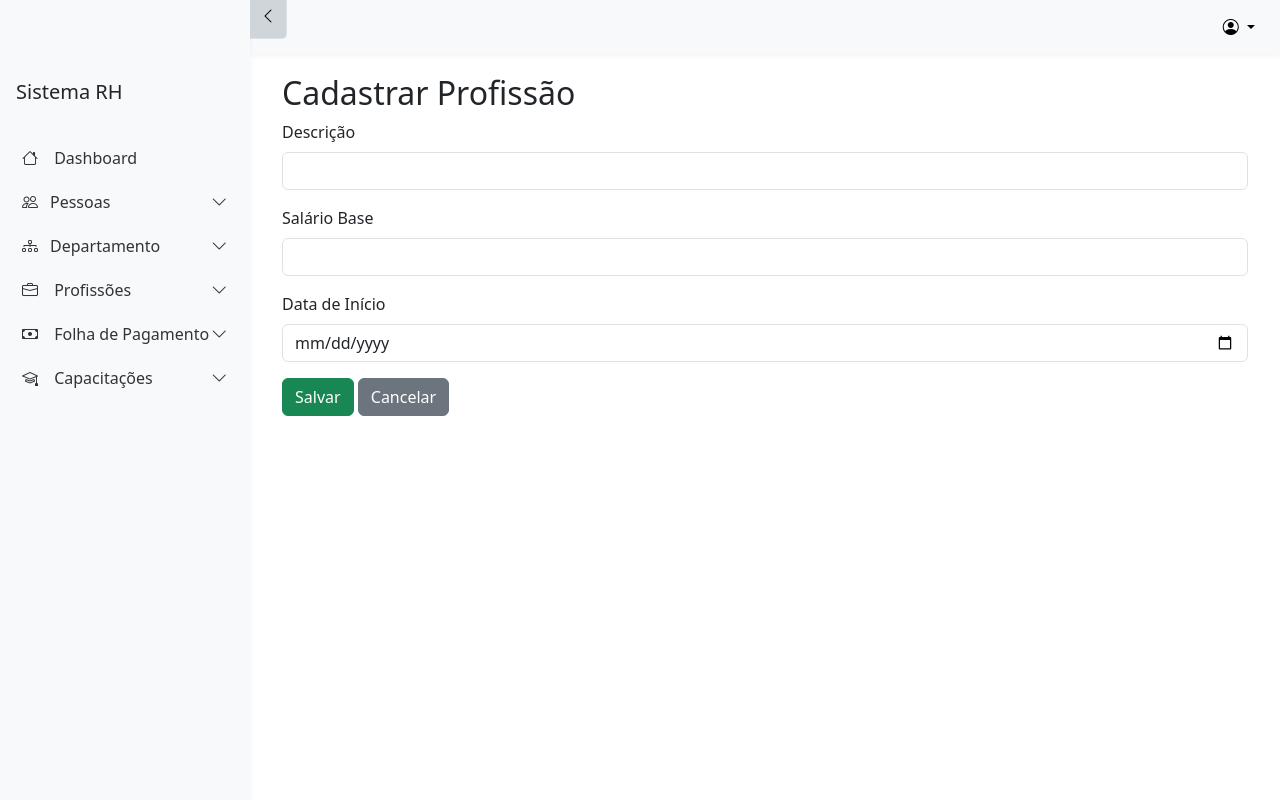
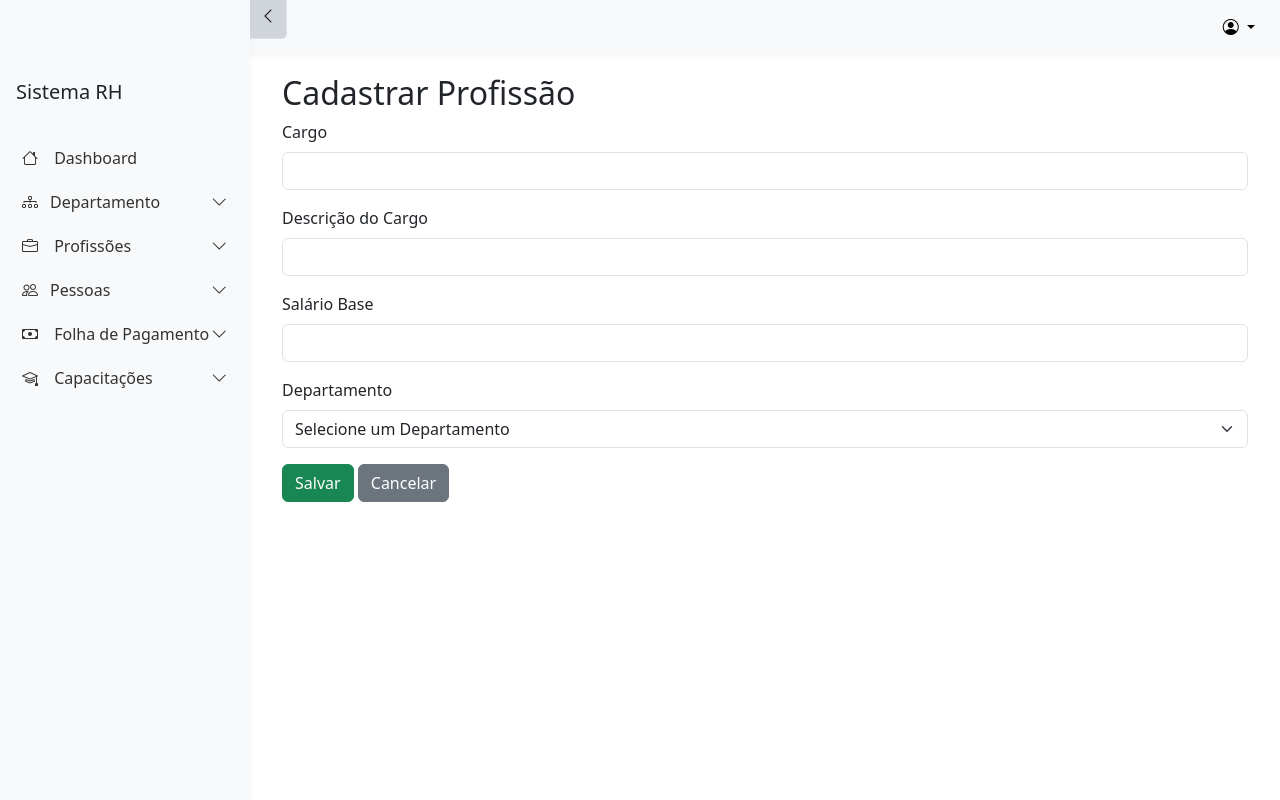
Before and after one commit to hemmerson/SGRH, a Flask app: page /profissoes/nova in a window 1280 px wide. Run offline with Flask 3, Linux system fonts and the light colour scheme.

Commit message:
funcionalidade profissao completa, juntamente com ajustes no base.html

```diff
--- a/app.py
+++ b/app.py
@@ -9,7 +9,8 @@
     app = Flask(__name__)
 
     # Configurações
-    app.config['SECRET_KEY'] = os.urandom(24).hex()
+    # Melhor prática: usar variável de ambiente para a chave secreta
+    app.config['SECRET_KEY'] = os.environ.get('SECRET_KEY', 'uma-chave-secreta-padrao')
     app.config['SQLALCHEMY_DATABASE_URI'] = 'sqlite:///database.db'
     app.config['SQLALCHEMY_TRACK_MODIFICATIONS'] = False
 
@@ -22,7 +23,8 @@
 
     # Rotas principais
     @app.route('/')
-    def index():
+    @app.route('/dashboard')
+    def dashboard():
         stats = {
             'total_pessoas': Pessoa.query.count(),
             'total_profissoes': Profissao.query.count(),
@@ -31,7 +33,7 @@
         }
         return render_template('index.html', stats=stats)
 
-    # Criar tabelas
+    # Criar tabelas - Movido para antes do return
     with app.app_context():
         db.create_all()
 
--- a/routes/profissoes.py
+++ b/routes/profissoes.py
@@ -1,60 +1,89 @@
-from flask import Blueprint, render_template, request, redirect, url_for, flash
+from flask import render_template, request, redirect, url_for, flash
+from decimal import Decimal
 from db import db
-from models.models import Profissao
+from models.models import Profissao, Departamento
 from routes import profissao_bp
 
-# Rota para listar profissões
+
 @profissao_bp.route('/profissoes')
 def listar():
     profissoes = Profissao.query.all()
     return render_template('profissao/listar.html', profissoes=profissoes)
 
-# Rota para adicionar uma nova profissão
+
 @profissao_bp.route('/profissoes/nova', methods=['GET', 'POST'])
 def cadastrar():
+    departamentos = Departamento.query.all()
+
     if request.method == 'POST':
+        nome_cargo = request.form['nome_cargo']
         descricao = request.form['descricao']
         salario_base = request.form['salario_base']
-        data_inicio = request.form['data_inicio']
+        departamento_id = request.form['departamento_id']
 
-        if not descricao or not salario_base or not data_inicio:
+        if not descricao or not salario_base or not nome_cargo or not departamento_id:
             flash("Todos os campos são obrigatórios!", "danger")
-            return redirect(url_for('profissao.adicionar_profissao'))
+            return redirect(url_for('profissao.cadastrar'))
+
+        try:
+            salario_base = Decimal(salario_base.replace(',', '.'))
+        except:
+            flash("Salário base deve ser um valor numérico válido!", "danger")
+            return redirect(url_for('profissao.cadastrar'))
 
         nova_profissao = Profissao(
             descricao=descricao,
             salario_base=salario_base,
-            data_inicio=data_inicio
+            nome_cargo=nome_cargo,
+            departamento_id=departamento_id
         )
 
-        db.session.add(nova_profissao)
-        db.session.commit()
-        flash("Profissão adicionada com sucesso!", "success")
-        return redirect(url_for('profissao.listar_profissoes'))
+        try:
+            db.session.add(nova_profissao)
+            db.session.commit()
+            flash("Profissão adicionada com sucesso!", "success")
+            return redirect(url_for('profissao.listar'))
+        except Exception as e:
+            db.session.rollback()
+            flash("Erro ao adicionar profissão. Por favor, tente novamente.", "danger")
+            return redirect(url_for('profissao.cadastrar'))
 
-    return render_template('profissao/form.html')
+    return render_template('profissao/form.html', departamentos=departamentos)
 
-# Rota para editar uma profissão
+
 @profissao_bp.route('/profissoes/editar/<int:id>', methods=['GET', 'POST'])
 def editar(id):
     profissao = Profissao.query.get_or_404(id)
+    departamentos = Departamento.query.all()
 
     if request.method == 'POST':
-        profissao.descricao = request.form['descricao']
-        profissao.salario_base = request.form['salario_base']
-        profissao.data_inicio = request.form['data_inicio']
+        try:
+            profissao.nome_cargo = request.form['nome_cargo']
+            profissao.descricao = request.form['descricao']
+            profissao.salario_base = Decimal(request.form['salario_base'].replace(',', '.'))
+            profissao.departamento_id = request.form['departamento_id']
 
+            db.session.commit()
+            flash("Profissão atualizada com sucesso!", "success")
+            return redirect(url_for('profissao.listar'))
+        except ValueError:
+            flash("Salário base deve ser um valor numérico válido!", "danger")
+        except Exception as e:
+            db.session.rollback()
+            flash("Erro ao atualizar profissão. Por favor, tente novamente.", "danger")
+
+    return render_template('profissao/form.html', profissao=profissao, departamentos=departamentos)
+
+
+@profissao_bp.route('/profissoes/deletar/<int:id>', methods=['POST'])
+def excluir(id):
+    profissao = Profissao.query.get_or_404(id)
+    try:
+        db.session.delete(profissao)
         db.session.commit()
-        flash("Profissão atualizada com sucesso!", "success")
-        return redirect(url_for('profissao.listar_profissoes'))
+        flash("Profissão removida com sucesso!", "success")
+    except Exception as e:
+        db.session.rollback()
+        flash("Erro ao remover profissão. Verifique se não há pessoas vinculadas.", "danger")
 
-    return render_template('profissao/form.html', profissao=profissao)
-
-# Rota para deletar uma profissão
-@profissao_bp.route('/profissoes/deletar/<int:id>', methods=['POST'])
-def deletar(id):
-    profissao = Profissao.query.get_or_404(id)
-    db.session.delete(profissao)
-    db.session.commit()
-    flash("Profissão removida com sucesso!", "success")
-    return redirect(url_for('profissao.listar_profissoes'))
+    return redirect(url_for('profissao.listar'))
--- a/static/js/script.js
+++ b/static/js/script.js
@@ -1,4 +1,4 @@
-document.addEventListener('DOMContentLoaded', function() {
+document.addEventListener('DOMContentLoaded', function () {
     const toggleBtn = document.querySelector('.toggle-sidebar');
     const sidebar = document.querySelector('.sidebar');
     const mainContent = document.querySelector('.main-content');
@@ -45,14 +45,14 @@
     }
 
     // Adicionar evento de clique ao botão toggle
-    toggleBtn.addEventListener('click', function(e) {
+    toggleBtn.addEventListener('click', function (e) {
         e.preventDefault();
         toggleSidebar();
     });
 
     // Adicionar eventos aos itens do menu
     menuItems.forEach(item => {
-        item.addEventListener('click', function(e) {
+        item.addEventListener('click', function (e) {
             // Se o item clicado tem submenu (collapse)
             if (this.getAttribute('data-bs-toggle') === 'collapse') {
                 e.preventDefault(); // Previne o comportamento padrão
@@ -97,3 +97,15 @@
     // Verificar tamanho inicial da tela
     checkScreenSize();
 });
+
+document.addEventListener('DOMContentLoaded', function () {
+    setTimeout(function () {
+        const alerts = document.querySelectorAll('.alert');
+        alerts.forEach(function (alert) {
+            if (alert) {
+                const bsAlert = new bootstrap.Alert(alert);
+                bsAlert.close();
+            }
+        });
+    }, 5000);
+});
--- a/templates/base.html
+++ b/templates/base.html
@@ -25,11 +25,62 @@
         </div>
         <ul class="nav flex-column">
             <li class="nav-item">
-                <a class="nav-link" href="{{ url_for('index') }}">
+                <a class="nav-link" href="{{ url_for('dashboard') }}">
                     <i class="bi bi-house"></i>
                     <span class="menu-text">Dashboard</span>
                 </a>
             </li>
+
+            <li class="nav-item">
+                <a class="nav-link d-flex justify-content-between align-items-center" data-bs-toggle="collapse"
+                   href="#departamentosSubmenu">
+                    <div class="menu-wrapper">
+                        <i class="bi bi-diagram-3"></i>
+                        <span class="menu-text">Departamento</span>
+                    </div>
+                    <i class="bi bi-chevron-down"></i>
+                </a>
+                <div class="collapse" id="departamentosSubmenu">
+                    <ul class="nav flex-column ms-3">
+                        <li class="nav-item">
+                            <a class="nav-link" href="{{ url_for('departamento.cadastrar') }}">
+                                <i class="bi bi-plus-circle"></i>
+                                <span class="menu-text">Cadastrar</span>
+                            </a>
+                        </li>
+                        <li class="nav-item">
+                            <a class="nav-link" href="{{ url_for('departamento.listar') }}">
+                                <i class="bi bi-list"></i>
+                                <span class="menu-text">Listar</span>
+                            </a>
+                        </li>
+                    </ul>
+                </div>
+            </li>
+
+            <li class="nav-item">
+                <a class="nav-link d-flex justify-content-between align-items-center" data-bs-toggle="collapse"
+                   href="#profissoesSubmenu">
+                <span>
+                    <i class="bi bi-briefcase"></i>
+                    <span class="menu-text">Profissões</span>
+                </span>
+                    <i class="bi bi-chevron-down"></i>
+                </a>
+                <div class="collapse" id="profissoesSubmenu">
+                    <ul class="nav flex-column ms-3">
+                        <li class="nav-item">
+                            <a class="nav-link" href="{{ url_for('profissao.cadastrar') }}">
+                                <i class="bi bi-plus-circle"></i> Cadastrar</a>
+                        </li>
+                        <li class="nav-item">
+                            <a class="nav-link" href="{{ url_for('profissao.listar') }}">
+                                <i class="bi bi-list"></i> Listar</a>
+                        </li>
+                    </ul>
+                </div>
+            </li>
+
             <li class="nav-item">
                 <a class="nav-link d-flex justify-content-between align-items-center" data-bs-toggle="collapse"
                    href="#pessoasSubmenu">
@@ -56,54 +107,7 @@
                     </ul>
                 </div>
             </li>
-            <li class="nav-item">
-                <a class="nav-link d-flex justify-content-between align-items-center" data-bs-toggle="collapse"
-                   href="#departamentosSubmenu">
-                    <div class="menu-wrapper">
-                        <i class="bi bi-diagram-3"></i>
-                        <span class="menu-text">Departamento</span>
-                    </div>
-                    <i class="bi bi-chevron-down"></i>
-                </a>
-                <div class="collapse" id="departamentosSubmenu">
-                    <ul class="nav flex-column ms-3">
-                        <li class="nav-item">
-                            <a class="nav-link" href="{{ url_for('departamento.cadastrar') }}">
-                                <i class="bi bi-plus-circle"></i>
-                                <span class="menu-text">Cadastrar</span>
-                            </a>
-                        </li>
-                        <li class="nav-item">
-                            <a class="nav-link" href="{{ url_for('departamento.listar') }}">
-                                <i class="bi bi-list"></i>
-                                <span class="menu-text">Listar</span>
-                            </a>
-                        </li>
-                    </ul>
-                </div>
-            </li>
-            <li class="nav-item">
-                <a class="nav-link d-flex justify-content-between align-items-center" data-bs-toggle="collapse"
-                   href="#profissoesSubmenu">
-                <span>
-                    <i class="bi bi-briefcase"></i>
-                    <span class="menu-text">Profissões</span>
-                </span>
-                    <i class="bi bi-chevron-down"></i>
-                </a>
-                <div class="collapse" id="profissoesSubmenu">
-                    <ul class="nav flex-column ms-3">
-                        <li class="nav-item">
-                            <a class="nav-link" href="{{ url_for('profissao.cadastrar') }}">
-                                <i class="bi bi-plus-circle"></i> Cadastrar</a>
-                        </li>
-                        <li class="nav-item">
-                            <a class="nav-link" href="{{ url_for('profissao.listar') }}">
-                                <i class="bi bi-list"></i> Listar</a>
-                        </li>
-                    </ul>
-                </div>
-            </li>
+
             <li class="nav-item">
                 <a class="nav-link d-flex justify-content-between align-items-center" data-bs-toggle="collapse"
                    href="#pagamentosSubmenu">
@@ -138,10 +142,12 @@
                 <div class="collapse" id="capacitacoesSubmenu">
                     <ul class="nav flex-column ms-3">
                         <li class="nav-item">
-                            <a class="nav-link" href="{{ url_for('capacitacao.cadastrar') }}"><i class="bi bi-plus-circle"></i> Cadastrar</a>
+                            <a class="nav-link" href="{{ url_for('capacitacao.cadastrar') }}"><i
+                                    class="bi bi-plus-circle"></i> Cadastrar</a>
                         </li>
                         <li class="nav-item">
-                            <a class="nav-link" href="{{ url_for('capacitacao.listar') }}"><i class="bi bi-list"></i> Listar</a>
+                            <a class="nav-link" href="{{ url_for('capacitacao.listar') }}"><i class="bi bi-list"></i>
+                                Listar</a>
                         </li>
                     </ul>
                 </div>
--- a/templates/profissao/form.html
+++ b/templates/profissao/form.html
@@ -7,18 +7,35 @@
         <h2>{{ 'Editar Profissão' if profissao else 'Cadastrar Profissão' }}</h2>
         <form method="POST">
             <div class="mb-3">
-            <label for="descricao" class="form-label">Descrição</label>
-            <input type="text" class="form-control" id="descricao" name="descricao" required value="{{ profissao.descricao if profissao else '' }}">
+                <label for="nome_cargo" class="form-label">Cargo</label>
+                <input type="text" class="form-control" id="nome_cargo" name="nome_cargo" required
+                       value="{{ profissao.nome_cargo if profissao else '' }}">
+            </div>
+
+            <div class="mb-3">
+                <label for="descricao" class="form-label">Descrição do Cargo</label>
+                <input type="text" class="form-control" id="descricao" name="descricao" required
+                       value="{{ profissao.descricao if profissao else '' }}">
             </div>
 
             <div class="mb-3">
                 <label for="salario_base" class="form-label">Salário Base</label>
-            <input type="number" step="0.01" class="form-control" id="salario_base" name="salario_base" required value="{{ profissao.salario_base if profissao else '' }}">
+                <input type="number" step="0.01" class="form-control" id="salario_base" name="salario_base" required
+                       value="{{ profissao.salario_base if profissao else '' }}">
             </div>
 
+
             <div class="mb-3">
-            <label for="data_inicio" class="form-label">Data de Início</label>
-            <input type="date" class="form-control" id="data_inicio" name="data_inicio" required value="{{ profissao.data_inicio if profissao else '' }}">
+                <label for="departamento_id" class="form-label">Departamento</label>
+                <select class="form-select" id="departamento_id" name="departamento_id" required>
+                    <option value="">Selecione um Departamento</option>
+                    {% for departamento in departamentos %}
+                        <option value="{{ departamento.id }}"
+                                {% if profissao and profissao.departamento_id == departamento.id %}selected{% endif %}>
+                            {{ departamento.nome }}
+                        </option>
+                    {% endfor %}
+                </select>
             </div>
 
             <button type="submit" class="btn btn-success">Salvar</button>
```
Also changed, not shown: models/models.py (+18 -2 lines), templates/departamento/listar.html (+11 -2 lines), templates/profissao/listar.html (+42 -21 lines). Lines whose indentation alone changed are shown as unchanged.
